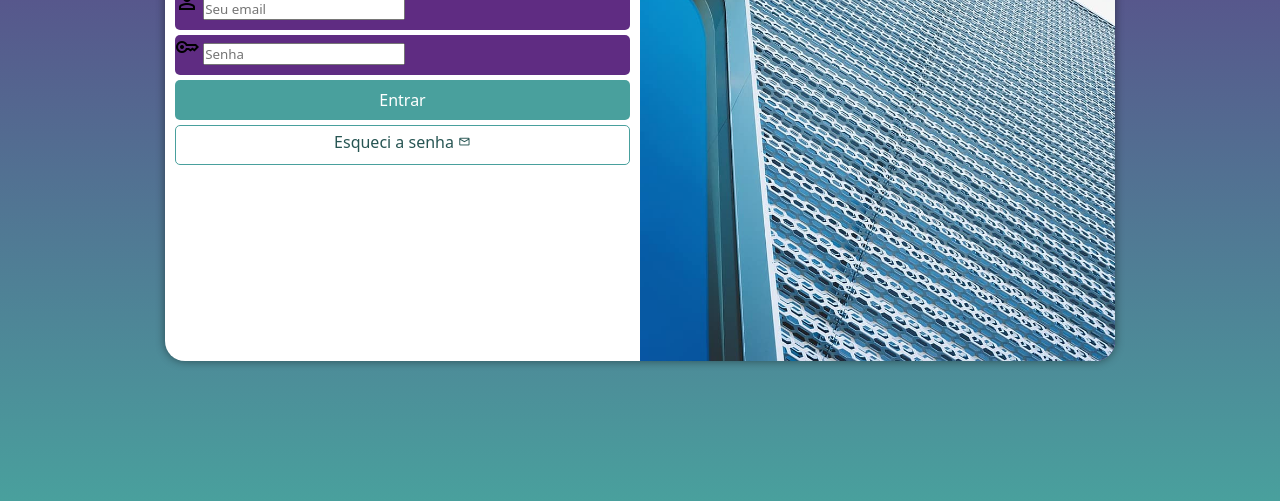
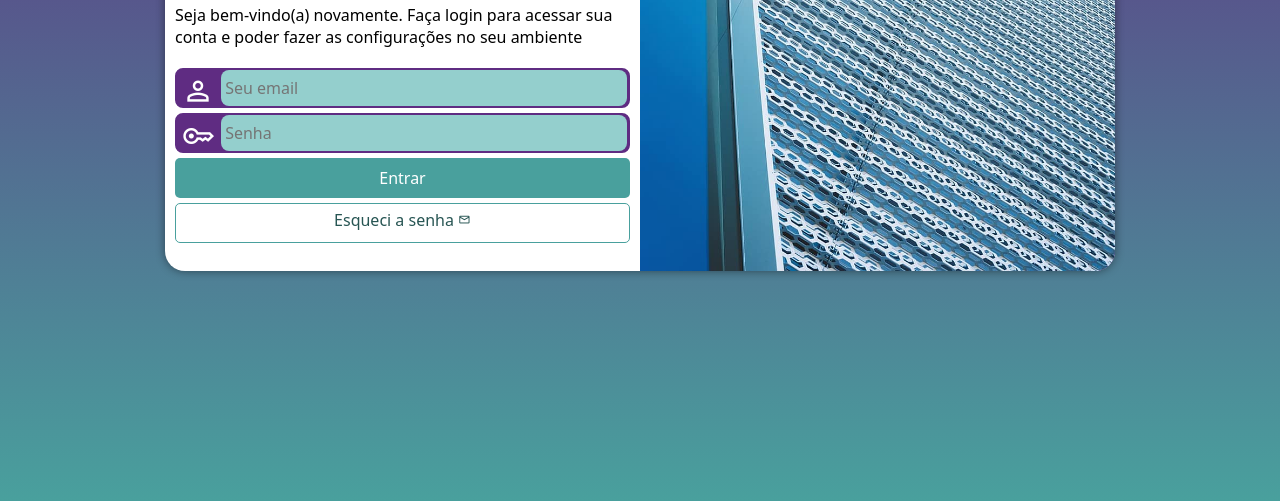
Before and after one commit to Karol-Oliveira/projeto-login, a plain HTML site: page index.html in a window 1280 px wide. Shown: the part 299-800 px from the top of the page. Drawn offline with nearby package versions, Linux system fonts and the light colour scheme.

Commit message:
finalização do projeto-login

```diff
--- a/estilos/media-query.css
+++ b/estilos/media-query.css
@@ -7,6 +7,7 @@
     }
     section#login {
         width: 80vw;
+        height: 340px;
 
     }
 
@@ -20,6 +21,13 @@
         float: right;
         width: 70%;
     }
+
+    div#formulario > p {
+        font-size: 1em;
+        margin: 20px 0px;
+    }
+
+
 }
 
 @media screen and (min-width: 992px) {
@@ -28,6 +36,7 @@
     }
     section#login {
         width: 950px;
+        height: 340px;
     }
 
     section#login > div#imagem {
@@ -47,6 +56,7 @@
 
     }
     div#formulario > p {
-        font-size: 1.2em;
+        font-size: 1em;
+        margin: 20px 0px;
     }
 }
--- a/estilos/style.css
+++ b/estilos/style.css
@@ -35,11 +35,11 @@ section#login {
     position: absolute;
     top: 50%;
     left: 50%;
-    transform: translate(-50%, -50%);
     overflow: hidden;
     box-shadow: 0px 0px 10px hsla(0, 0%, 0%, 0.450);
     transition: width 0.4s, height 0.4s;
     transition-timing-function: ease;
+    transform: translate(-50%, -50%);
 }
 
 section#login > div#imagem {
@@ -66,18 +66,42 @@ div#formulario > p {
     font-size: 0.8em;
 }
 
+form > div.campo {
+    background-color: #5f2c82;
+    border: 2px solid #5f2c82;
+    display: block;
+    width: 100%;
+    height: 40px;
+    border-radius: 8px;
+    margin: 5px 0px;
+}
+
 form > div.campo > label {
     display: none;
 }
 
-form > div.campo {
-    background-color: #5f2c82;
-    width: 100%;
-    display: block;
-    height: 40px;
-    border-radius: 5px;
-    margin: 5px 0px;
 
+div.campo > i {
+    color: white;
+    font-size: 2em;
+    width: 40px;
+    padding: 5px;
+}
+
+div.campo > input {
+    background-color: #94cfcd;
+    font-size: 1em;
+    width: calc(100% - 45px);
+    height: 100%;
+    border: 0px;
+    border-radius: 8px;
+    padding: 4px;
+    transform: translateY(-13px);
+}
+
+div.campo > input:focus-within {
+    background-color: white;
+    border: none;
 }
 
 form > input[type=submit]{
```
